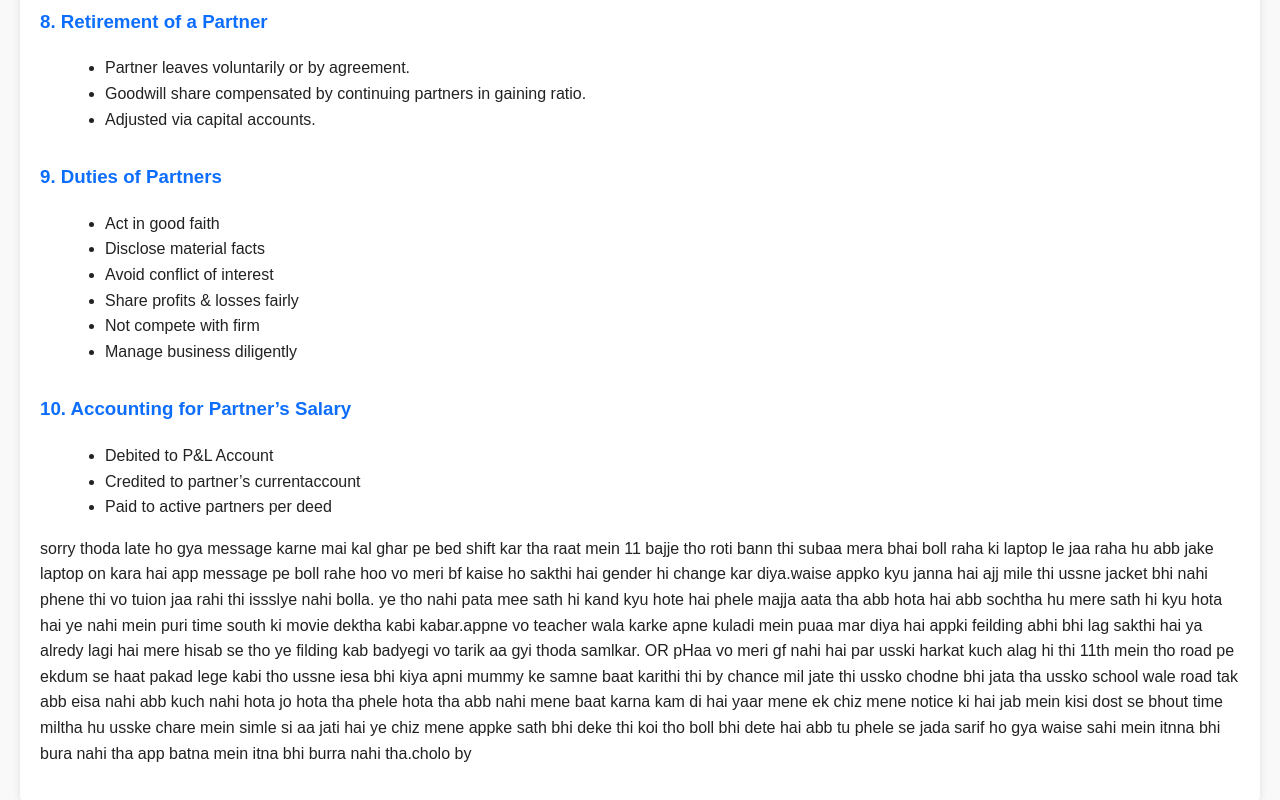
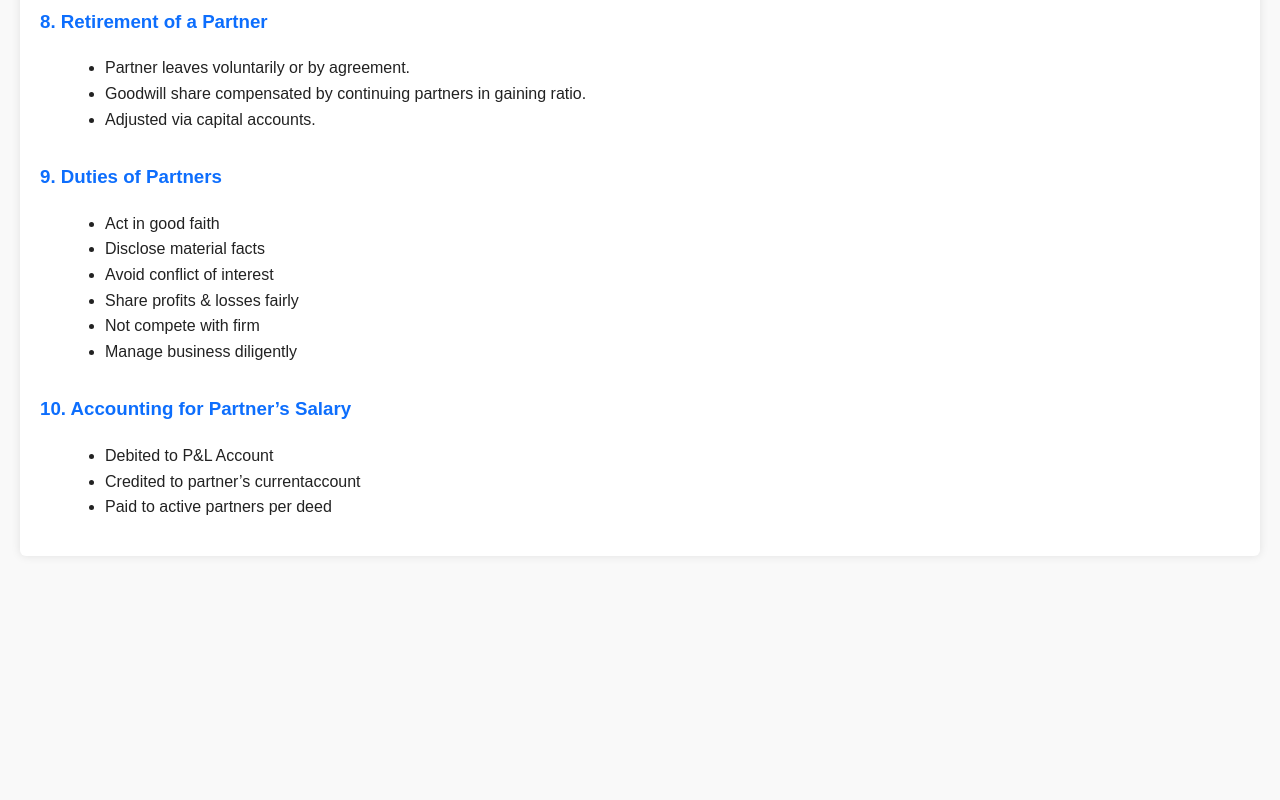
Before and after one commit to juddjhf/yayad, a website: page ch-1index.html in a window 1280 px wide. Shown: the part 5429-6229 px from the top of the page. After the commit the page ends 6015 px from the top, so only its background shows below. Drawn offline with Linux system fonts and the light colour scheme.

Commit message:
Update ch-1index.html

```diff
--- a/ch-1index.html
+++ b/ch-1index.html
@@ -301,11 +301,6 @@
     <li>Paid to active partners per deed</li>
   </ul>
 <p>
-sorry thoda late ho gya message karne mai kal ghar pe bed shift kar tha raat mein 11 bajje tho roti bann thi subaa mera bhai boll raha ki laptop le jaa raha hu abb jake laptop on kara hai
-app  message  pe boll rahe hoo vo meri bf kaise ho sakthi hai gender hi change kar diya.waise appko kyu janna hai ajj mile thi ussne jacket bhi nahi phene thi vo tuion jaa rahi thi issslye nahi bolla. ye tho nahi pata mee sath hi kand kyu hote hai phele majja aata tha abb hota hai abb sochtha hu mere sath hi kyu hota hai
-ye nahi mein puri time south ki movie dektha kabi kabar.appne vo teacher wala karke apne kuladi mein puaa mar diya hai appki feilding abhi bhi lag sakthi hai ya alredy lagi hai mere hisab se tho ye filding kab  badyegi vo tarik aa gyi thoda samlkar.
- OR pHaa vo meri gf nahi hai par usski harkat kuch alag hi thi 11th mein tho road pe ekdum se haat pakad lege kabi tho ussne iesa bhi kiya apni mummy ke samne baat karithi thi by chance mil jate thi ussko chodne bhi jata tha ussko school wale road tak abb eisa nahi abb kuch nahi hota jo hota tha phele hota tha abb nahi mene baat karna kam di hai
-yaar mene ek chiz mene notice ki hai jab mein kisi dost se bhout time miltha hu usske chare mein simle si   aa jati hai  ye chiz mene appke sath bhi deke thi   koi tho boll bhi dete hai abb tu phele se jada sarif ho gya waise sahi mein itnna bhi bura nahi tha app batna mein itna bhi burra nahi tha.cholo by
 
 </p>
 </div>
```
